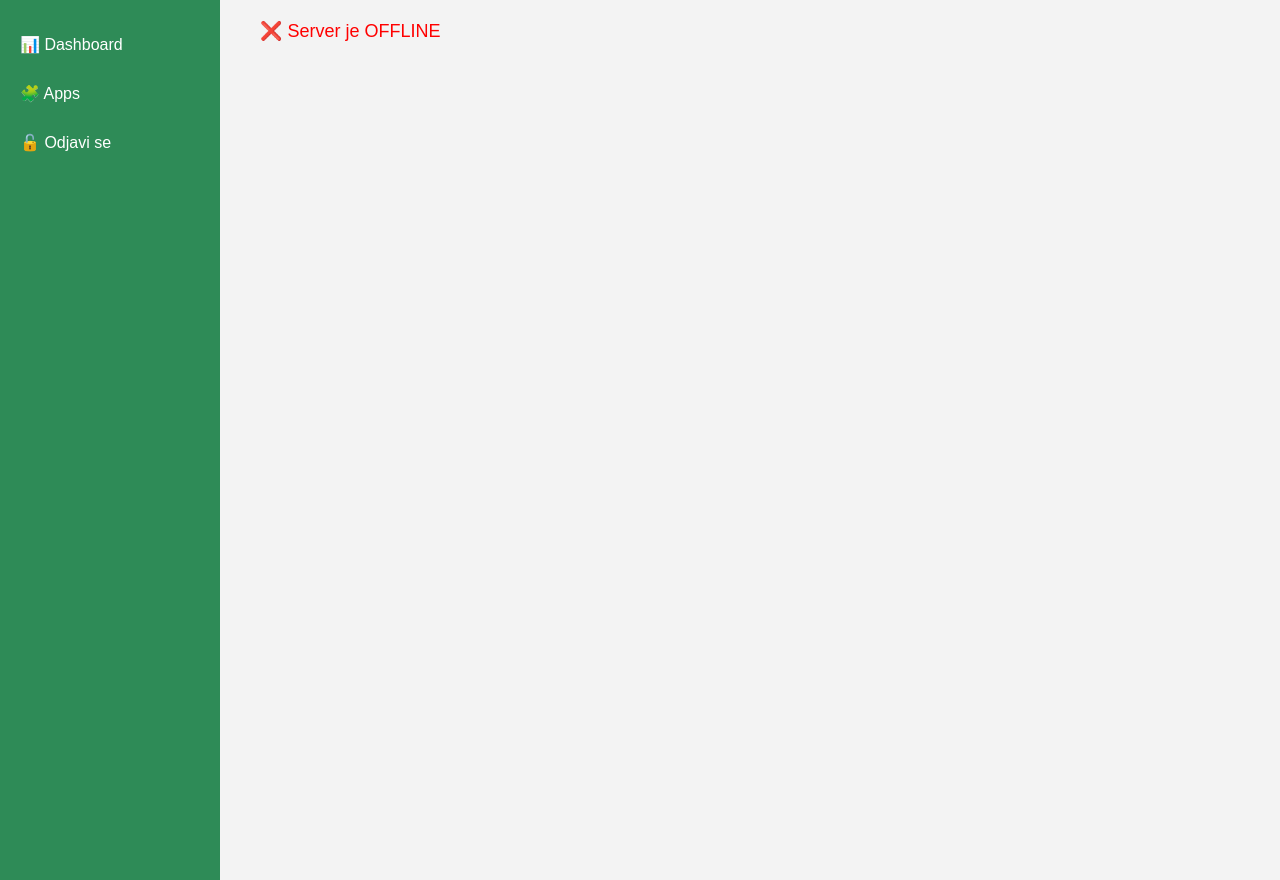
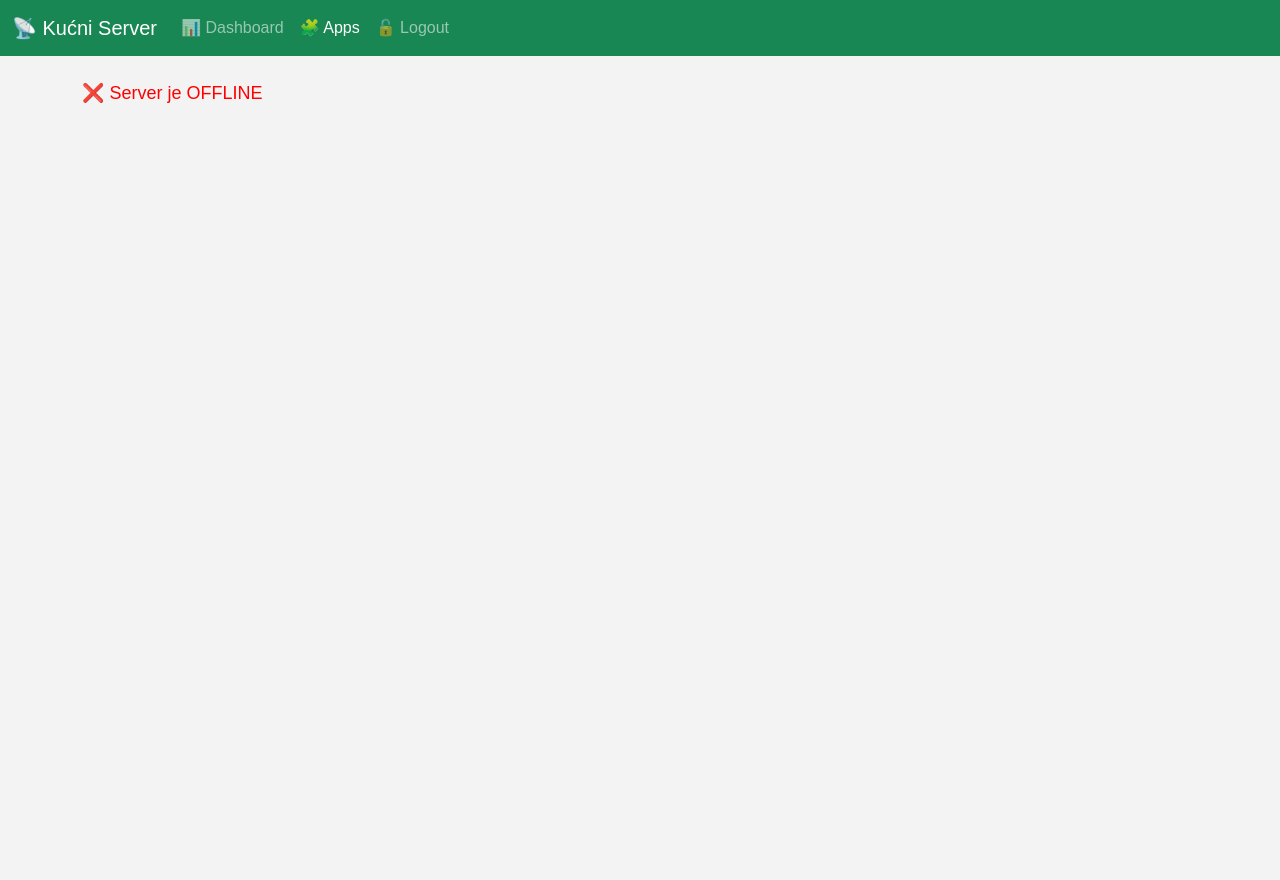
Before and after one commit to nenad992/home-server, a Flask app: template templates/apps.html in a window 1280 px wide. Run offline with Flask 3, Linux system fonts and the light colour scheme; the template is opened without the code that fills it, so the values that code supplies are empty; the visitor is signed in with stand-in values (Sample User, id 1).

Commit message:
Refactor HTML templates to use Bootstrap for styling and improve layout consistency

```diff
--- a/templates/apps.html
+++ b/templates/apps.html
@@ -1,41 +1,16 @@
 <!DOCTYPE html>
 <html>
 <head>
-  <title>Aplikacije</title>
+  <title>Apps</title>
+  <meta name="viewport" content="width=device-width, initial-scale=1">
+  <link href="https://cdn.jsdelivr.net/npm/bootstrap@5.3.2/dist/css/bootstrap.min.css" rel="stylesheet">
+  <script src="https://cdn.jsdelivr.net/npm/bootstrap@5.3.2/dist/js/bootstrap.bundle.min.js"></script>
   <style>
     body {
       font-family: Arial, sans-serif;
       background: #f3f3f3;
       margin: 0;
     }
-    .sidebar {
-      height: 100vh;
-      width: 220px;
-      background: #2e8b57;
-      position: fixed;
-      top: 0;
-      left: 0;
-      padding-top: 20px;
-    }
-    .sidebar a {
-      display: block;
-      color: white;
-      padding: 15px 20px;
-      text-decoration: none;
-    }
-    .sidebar a:hover {
-      background: #246b45;
-    }
-    .main {
-      margin-left: 240px;
-      padding: 20px;
-    }
-    .status {
-      font-size: 18px;
-      margin-bottom: 20px;
-    }
-    .online { color: green; }
-    .offline { color: red; }
     .app-button {
       padding: 12px 25px;
       margin: 10px;
@@ -50,16 +25,39 @@
       background: #ccc;
       cursor: not-allowed;
     }
+    .status {
+      font-size: 18px;
+      margin: 20px 0;
+    }
+    .online { color: green; }
+    .offline { color: red; }
   </style>
 </head>
 <body>
-  <div class="sidebar">
-    <a href="/dashboard">📊 Dashboard</a>
-    <a href="/apps">🧩 Apps</a>
-    <a href="/logout">🔓 Odjavi se</a>
+
+<nav class="navbar navbar-expand-lg navbar-dark bg-success">
+  <div class="container-fluid">
+    <a class="navbar-brand" href="#">📡 Kućni Server</a>
+    <button class="navbar-toggler" type="button" data-bs-toggle="collapse" data-bs-target="#navbarNav">
+      <span class="navbar-toggler-icon"></span>
+    </button>
+    <div class="collapse navbar-collapse" id="navbarNav">
+      <ul class="navbar-nav">
+        <li class="nav-item">
+          <a class="nav-link" href="/dashboard">📊 Dashboard</a>
+        </li>
+        <li class="nav-item">
+          <a class="nav-link active" href="/apps">🧩 Apps</a>
+        </li>
+        <li class="nav-item">
+          <a class="nav-link" href="/logout">🔓 Logout</a>
+        </li>
+      </ul>
     </div>
+  </div>
+</nav>
 
-  <div class="main">
+<div class="container mt-4">
   <div class="status">
     {% if online %}
       <span class="online">✅ Server je ONLINE</span>
@@ -67,12 +65,14 @@
       <span class="offline">❌ Server je OFFLINE</span>
     {% endif %}
   </div>
-
+  <div class="d-flex flex-wrap">
     {% for app, path in apps.items() %}
       <form method="GET" action="{{ path }}" style="display:inline;">
         <button class="app-button" {% if not online %}disabled{% endif %}>{{ app }}</button>
       </form>
     {% endfor %}
   </div>
+</div>
+
 </body>
 </html>
```
Also changed, not shown: templates/dashboard.html (+26 -28 lines), templates/login.html (+15 -22 lines). Lines whose indentation alone changed are shown as unchanged.
